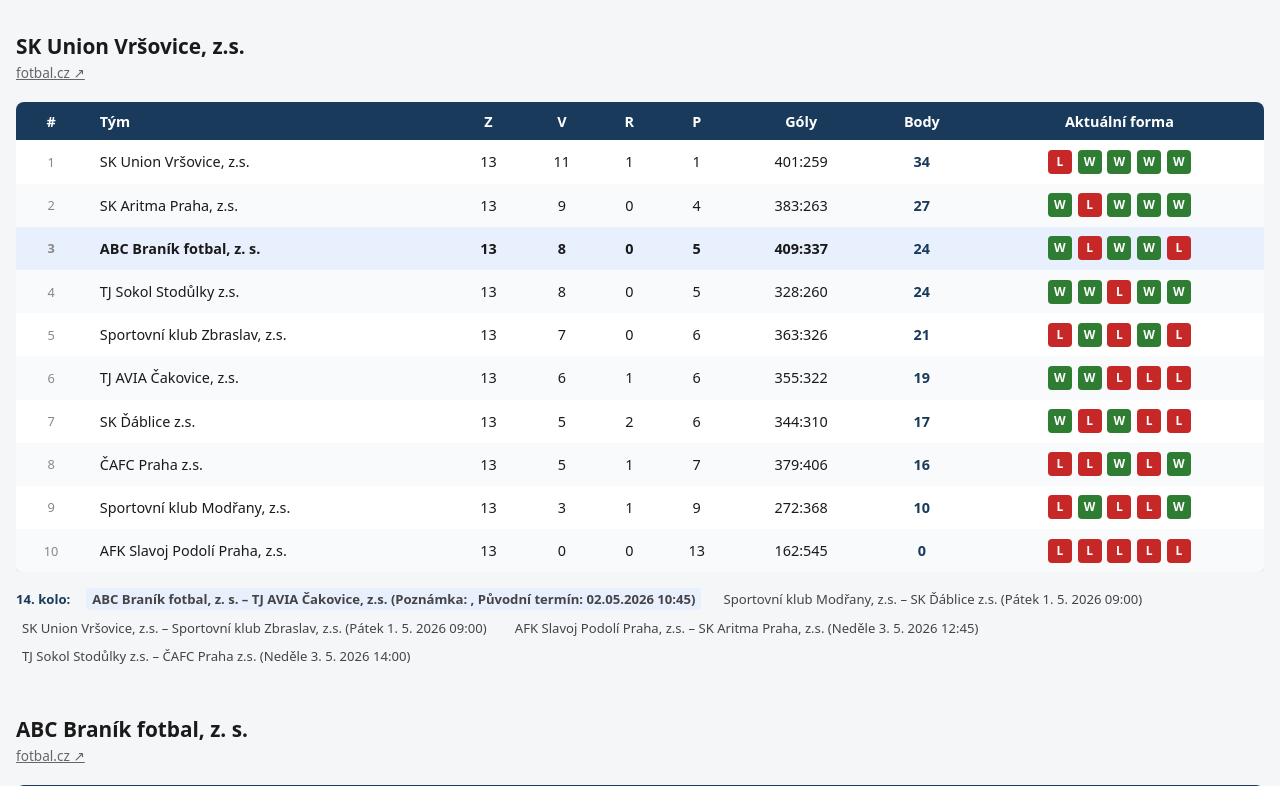
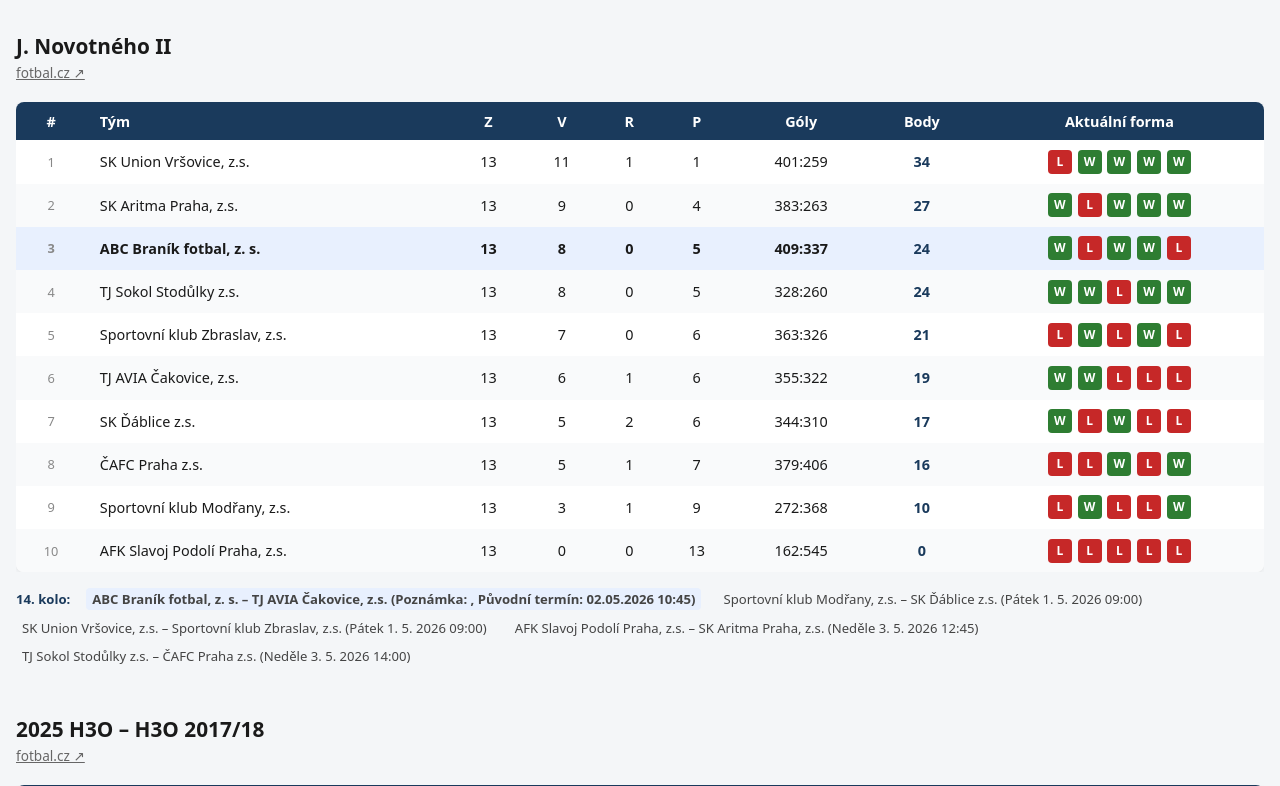
Before and after one commit to 212444970/J-Novotneho-II-2017, a Flask app: page / in a window 1280 px wide. Shown: the top 786 px of the page. Run offline with Flask 3, Linux system fonts and the light colour scheme; data comes from the database, SQL or seed files in the repository.

Commit message:
Fix league names

```diff
--- a/app.py
+++ b/app.py
@@ -6,9 +6,15 @@ from table import build_standings
 
 app = Flask(__name__)
 
-SOURCES = {
-    "liga1": "https://www.fotbal.cz/souteze/turnaje/hlavni/27aa1eb4-07e1-4f73-a513-b470cc36b878",
-    "liga2": "https://www.fotbal.cz/souteze/turnaje/hlavni/b6493972-274a-44a9-ab8e-384fe33580ab",
+LEAGUES_META = {
+    "liga1": {
+        "name": "J. Novotného II",
+        "source": "https://www.fotbal.cz/souteze/turnaje/hlavni/27aa1eb4-07e1-4f73-a513-b470cc36b878",
+    },
+    "liga2": {
+        "name": "2025 H3O – H3O 2017/18",
+        "source": "https://www.fotbal.cz/souteze/turnaje/hlavni/b6493972-274a-44a9-ab8e-384fe33580ab",
+    },
 }
 
 
@@ -18,12 +24,13 @@ def index():
     mtime = os.path.getmtime(DB_PATH)
     updated = datetime.fromtimestamp(mtime).strftime("%-d. %-m. %Y %H:%M")
     leagues = []
-    for lid, source_url in SOURCES.items():
+    for lid, meta in LEAGUES_META.items():
         leagues.append({
             "id": lid,
+            "name": meta["name"],
             "rows": build_standings(lid),
             "next_round": get_next_round(lid),
-            "source_url": source_url,
+            "source_url": meta["source"],
         })
     return render_template("index.html", leagues=leagues, updated=updated)
 
--- a/templates/index.html
+++ b/templates/index.html
@@ -123,7 +123,7 @@
 
 {% for league in leagues %}
 <div class="league">
-  <h1>{{ league.rows[0].team if league.rows else league.id }}</h1>
+  <h1>{{ league.name }}</h1>
   <p class="subtitle">
     <a href="{{ league.source_url }}" target="_blank" style="color:#666;">fotbal.cz ↗</a>
   </p>
```
